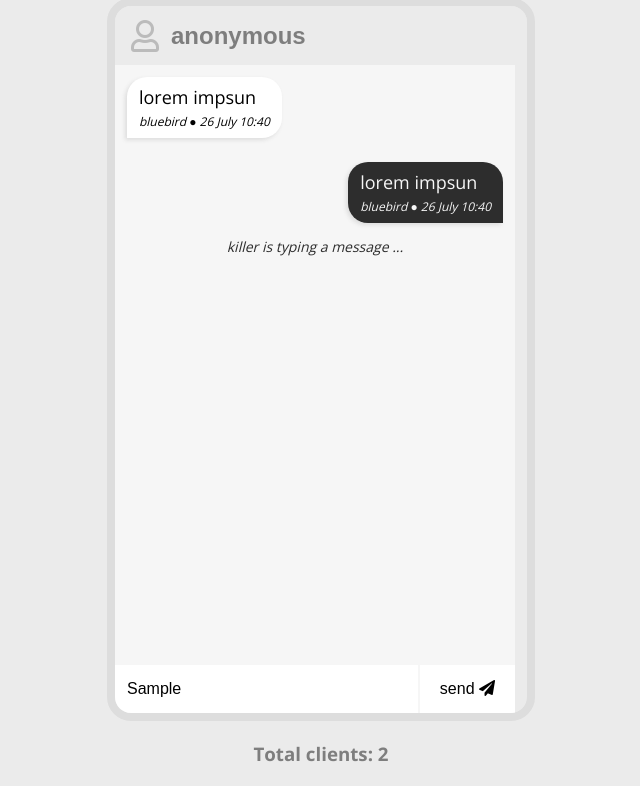
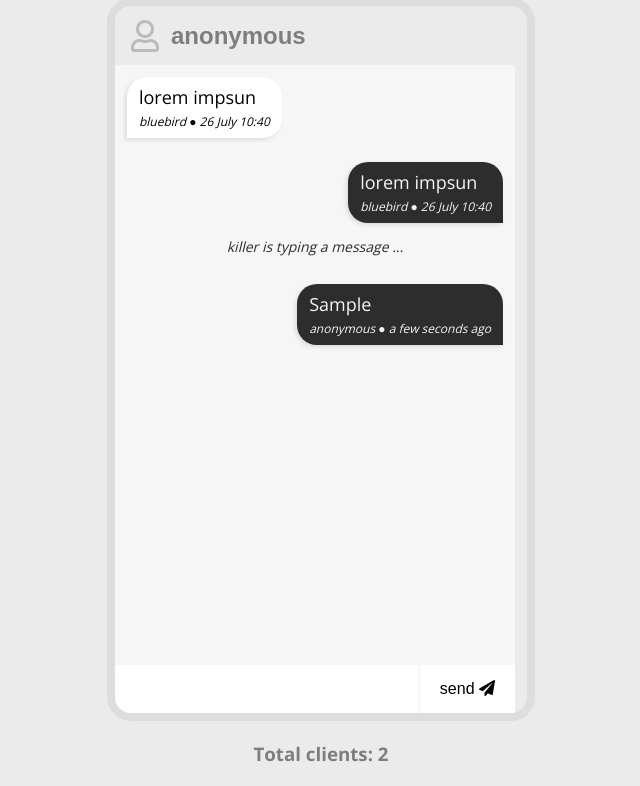
Before and after one commit to b224g/Web_socket, a website: page public/index.html in a window 1280 px wide. Both pictures are taken after typing "Sample" into the empty fields and a click on the button "send". Shown: the part 85-871 px from the top of the page, without its empty margins (319-959 px from the left). Drawn offline with nearby package versions, Linux system fonts and the light colour scheme; no server answers.

Commit message:
feedback

```diff
--- a/public/index.html
+++ b/public/index.html
@@ -65,6 +65,11 @@
     <h3 class="clients-total" id="client-total">Total clients: 2</h3>
 
     <script src="/socket.io/socket.io.js"></script>
+    <script
+      src="https://cdnjs.cloudflare.com/ajax/libs/moment.js/2.28.0/moment.min.js"
+      integrity="sha512-Q1f3TS3vSt1jQ8AwP2OuenztnLU6LwxgyyYOG1jgMW/cbEMHps/3wjvnl1P3WTrF3chJUWEoxDUEjMxDV8pujg=="
+      crossorigin="anonymous"
+    ></script>
     <script src="main.js"></script>
 </body>
 
--- a/public/main.js
+++ b/public/main.js
@@ -7,7 +7,7 @@ const nameInput = document.getElementById('name-input')
 const messageForm = document.getElementById('message-form')
 const messageInput = document.getElementById('message-input')
 
-messageForm.addEventListener('submit',(e) =>{
+messageForm.addEventListener('submit', (e) => {
     e.preventDefault()
     sendMessage()
 })
@@ -16,8 +16,9 @@ socket.on('clients-total', (data) => {
     clientsTotal.innerText = `Total Clients: ${data}`
 })
 
-function  sendMessage(){
-    console.log(messageInput.value)
+function sendMessage() {
+    if (messageInput.value === '') return
+    // console.log(messageInput.value)
     const data = {
         name: nameInput.value,
         message: messageInput.value,
@@ -25,9 +26,32 @@ function  sendMessage(){
 
     }
 
-    socket.emit('message',data)
+    socket.emit('message', data)
+    addMessageToUI(true, data)
+    messageInput.value = ''
 }
 
-socket.on('chat-message',(data)=>{
+socket.on('chat-message', (data) => {
     console.log(data)
+    addMessageToUI(false, data)
+    addMessageToUI(true, data)
+    messageInput.value = ''
 })
+
+function addMessageToUI(isOwnMessage, data) {
+    const element = `
+        <li class="${isOwnMessage ? "message-right" : "message-left"} ">
+            <p class="message">
+                ${data.message}
+                <span> ${data.name} ● ${moment(data.dateTime).fromNow()}</span>
+            </p>
+        </li>`
+
+    messageContainer.innerHTML += element
+
+    scrollToBottom()
+}
+
+function scrollToBottom() {
+    messageContainer.scrollTo(0, messageContainer.scrollHeight)
+}
```
